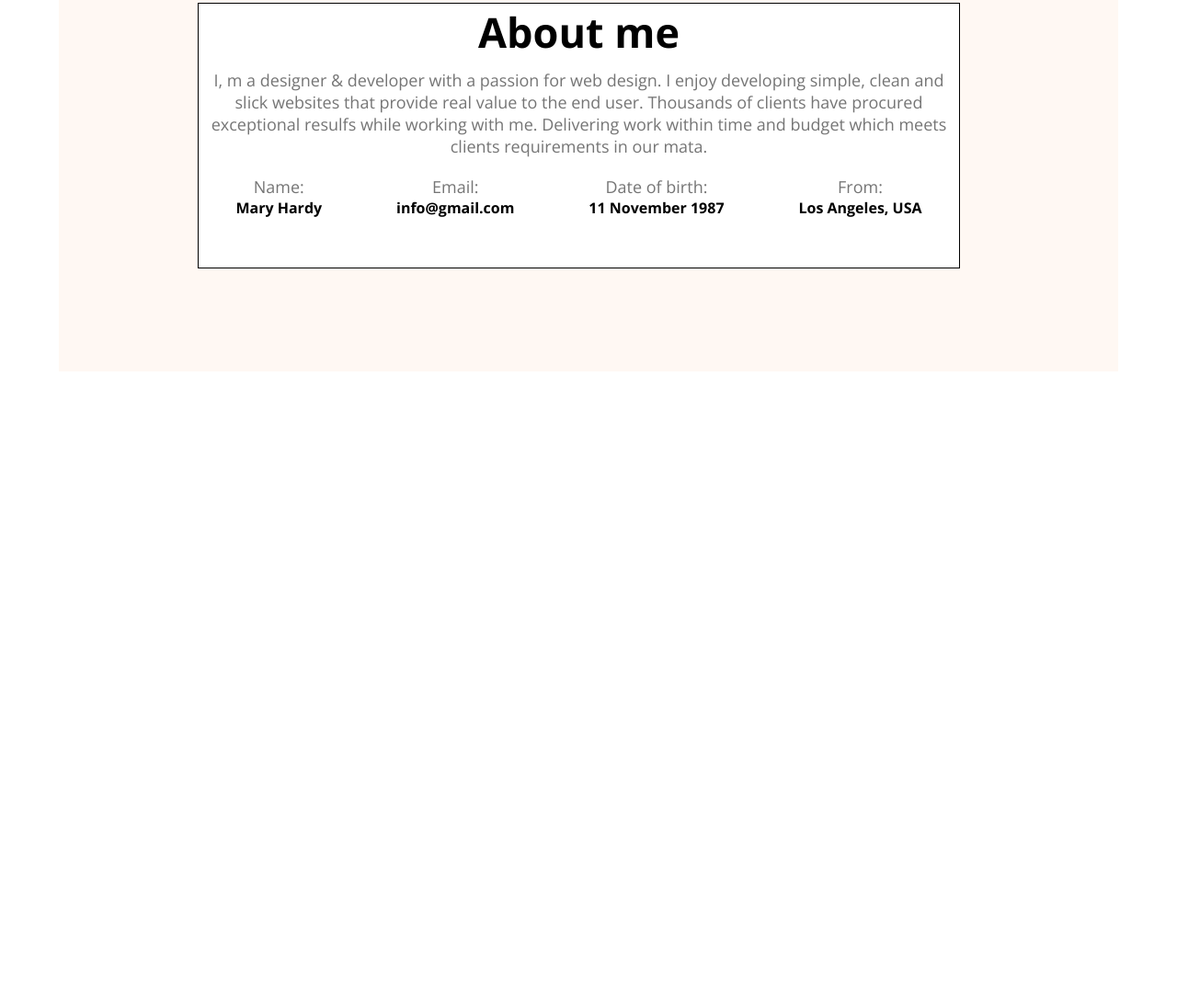
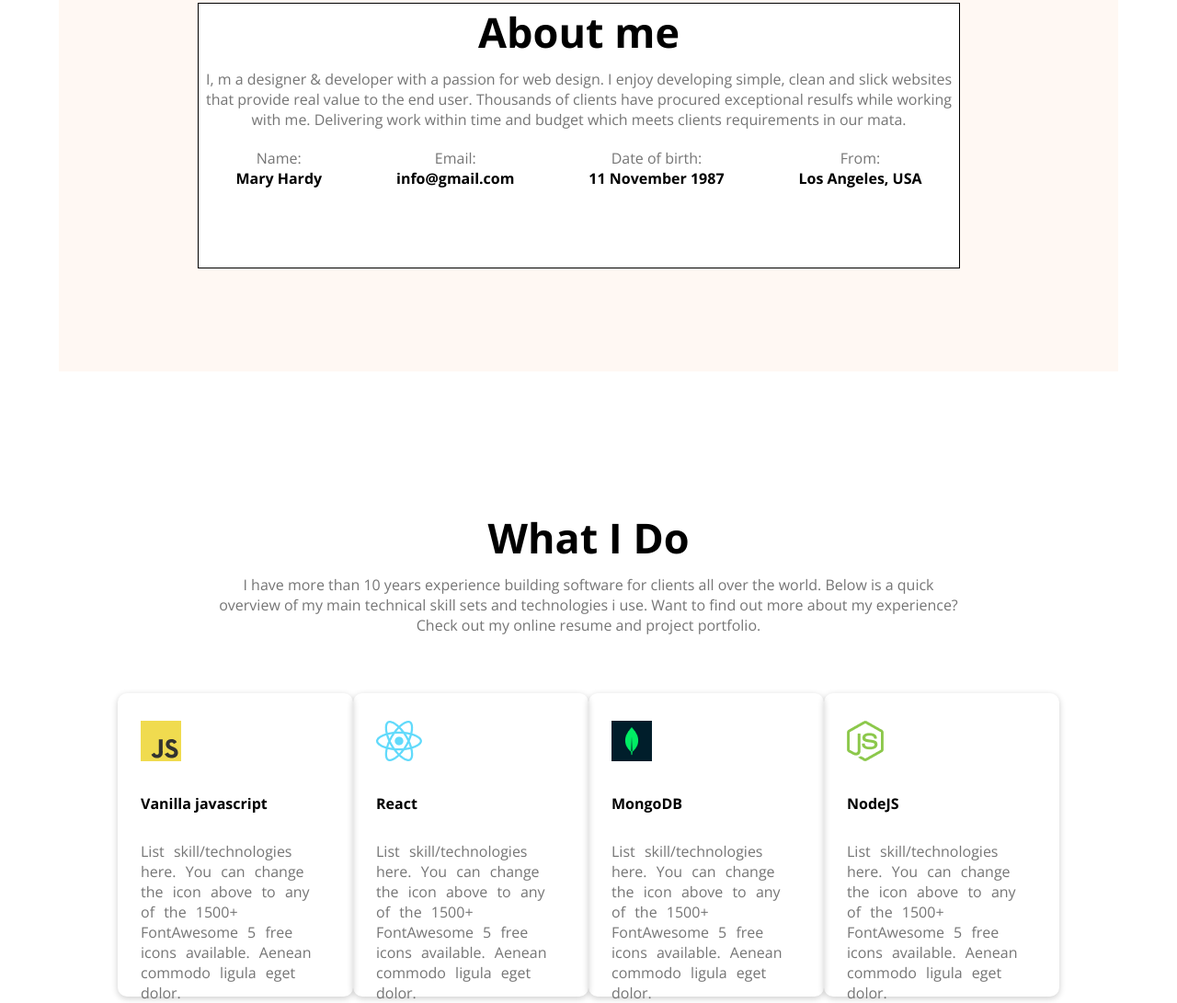
Before and after one commit to ayesha-siddika110/first-fig-web, a plain HTML site: page index.html in a window 1280 px wide. Shown: the part 1165-2256 px from the top of the page at 92% size. Before the commit the page ends 1569 px from the top, so only its background shows below. Drawn offline with nearby package versions, Linux system fonts and the light colour scheme.

Commit message:
what I do section complete

```diff
--- a/css/style.css
+++ b/css/style.css
@@ -111,7 +111,7 @@ h1{
 p{
     padding-top: 10px;
     color: #757575;
-    font-size: 18px;
+    font-size: 16px;
 
 
 }
@@ -159,15 +159,48 @@ p{
 
 
 
-/* .box1{
-    height: 500px;
-    width: 700px;
-    background-color: aqua;
+/* What I do section start */
+
+.what-i-do{
+    text-align: center;
+    padding-top: 150px;
+    width: 1100px;
+    height: 200px;
     margin: auto;
 }
-.box2{
-    height: 400px;
-    width: 300px;
-    background-color: rgb(177, 116, 37);
-    margin: auto;
-} */
+
+
+/*  What I do section end */
+
+
+/* experiance section */
+
+.experiance{
+    display: flex;
+    justify-content: space-around;
+    width: 80%;
+    margin: 0 auto;
+    /* border: 1px solid red; */
+}
+.box{
+    width: 220px;
+    height: 270px;
+    border-radius: 10px;
+    box-shadow: 0 2px 7px rgba(0, 0, 0, 0.2);
+    /* margin-right: 10px; */
+    /* border: 1px solid rgb(92, 8, 8); */
+    padding: 30px 25px;
+
+}
+.box h4{
+    padding-top: 30px;
+}
+.box p{
+    padding-top: 30px;
+    text-align: left;
+    word-spacing: 6px
+
+}
+
+
+/* experiance section  end*/
--- a/index.html
+++ b/index.html
@@ -36,7 +36,6 @@
             </div>
         </div>
     </header>
-    <!-- <img src="img/developer.png" alt=""> -->
 
     <!-- About section -->
 
@@ -70,19 +69,57 @@
             </div>
         </div>
     </div>
+    <!--About section end -->
+
+    <!-- what i do section start -->
+
+    <div class="what-i-do">
+        <h3>What I Do</h3>
+        <p>I have more than 10 years experience building software for clients all over the world. Below is a quick<br>
+            overview of my main technical skill sets and technologies i use. Want to find out more about my experience?
+            <br>Check out my online resume and project portfolio.</p>
+
+    </div>
+    <!-- what i do section end -->
 
 
+    <!-- /* experiance section */ -->
+
+    <div class="experiance">
+        <div class="box">
+            <img src="images/icons/js.png" alt="vanilla javascript">
+            <h4>Vanilla javascript</h4>
+            <p>List skill/technologies here. You can change the icon above to any of the 1500+ FontAwesome 5 free icons
+                available. Aenean commodo ligula eget dolor.
+
+            </p>
+        </div>
+        <div class="box">
+            <img src="images/icons/react.png" alt="react">
+            <h4>React</h4>
+            <p>List skill/technologies here. You can change the icon above to any of the 1500+ FontAwesome 5 free icons
+                available. Aenean commodo ligula eget dolor.</p>
+        </div>
+        <div class="box">
+            <img src="images/icons/mongo.png" alt="mongodb">
+            <h4>MongoDB</h4>
+            <p>List skill/technologies here. You can change the icon above to any of the 1500+ FontAwesome 5 free icons
+                available. Aenean commodo ligula eget dolor.</p>
+        </div>
+        <div class="box">
+            <img src="images/icons/nodejs.png" alt="nodejs">
+            <h4>NodeJS</h4>
+            <p>List skill/technologies here. You can change the icon above to any of the 1500+ FontAwesome 5 free icons
+                available. Aenean commodo ligula eget dolor.</p>
+        </div>
+    </div>
+    <!-- experiance section end -->
+
+    <!-- Resume section  start here -->
+    <div class="resume">
 
 
-
-    <!--About section end -->
-
-
-
-    <div class="box1">
-        <div class="box2"></div>
     </div>
-
 
 
 
```
Lines whose indentation alone changed are shown as unchanged.
